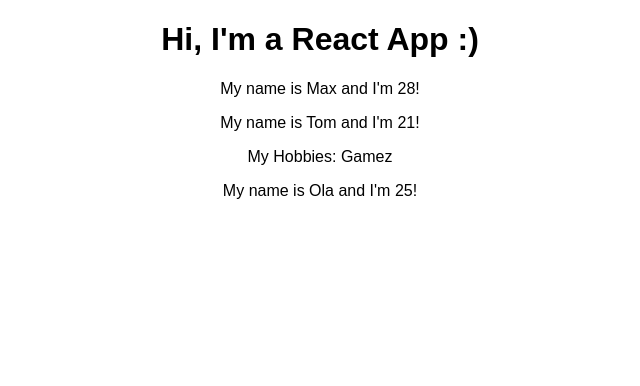
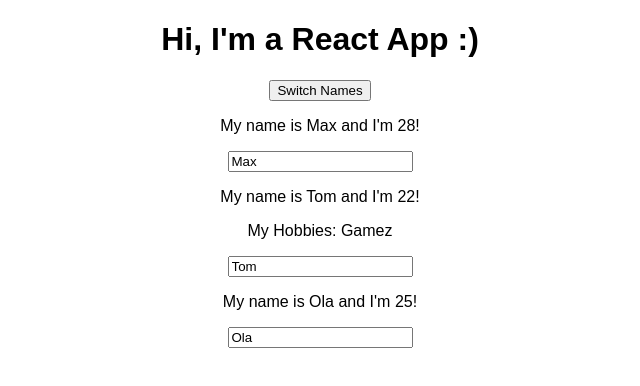
Before and after one commit to zulimazuli/react-complete-guide, a React (Create React App) app: page / in a window 1280 px wide. Shown: the top 386 px of the page, without its empty margins (320-960 px from the left). Built offline with nearby package versions, Linux system fonts and the light colour scheme.

Commit message:
States and handlers

```diff
--- a/src/App.js
+++ b/src/App.js
@@ -3,13 +3,47 @@ import './App.css';
 import Person from './Person/Person'
 
 class App extends Component {
+  state = {
+    persons: [
+      {name: "Max", age: 28 },
+      {name: "Tom", age: 22 },
+      {name: "Ola", age: 25 }
+    ]
+  }
+
+  switchNamesHandler = (newName) => {
+    this.setState({persons: [
+      {name: newName, age: 28 },
+      {name: "Tomasz", age: 29 },
+      {name: "Aleksandra", age: 25 }
+    ]})
+  }
+
+  nameChangedHandler = (event) => {
+    this.setState({persons: [
+      {name: 'Max', age: 28 },
+      {name: event.target.value, age: 29 },
+      {name: "Aleksandra", age: 25 }
+    ]})
+  }
+
+
   render() {
     return (
       <div className="App">
         <h1>Hi, I'm a React App :)</h1>
-        <Person name="Max" age="28" />
-        <Person name="Tom" age="21">My Hobbies: Gamez</Person>
-        <Person name="Ola" age="25" />
+        <button onClick={() => this.switchNamesHandler('Maximilian!!')}>Switch Names</button>
+        <Person
+        name={this.state.persons[0].name}
+        age={this.state.persons[0].age} />
+        <Person
+        name={this.state.persons[1].name}
+        age={this.state.persons[1].age}
+        click={this.switchNamesHandler.bind(this, 'Max!')}
+        changed={this.nameChangedHandler}>My Hobbies: Gamez</Person>
+        <Person
+        name={this.state.persons[2].name}
+        age={this.state.persons[2].age} />
       </div>
     );
     // return React.createElement('div', {className: 'App'}, React.createElement('h1', null, 'Does this work?'));
--- a/src/Person/Person.js
+++ b/src/Person/Person.js
@@ -3,8 +3,9 @@ import React from 'react';
 const person = (props) => {
     return (
         <div>
-            <p>My name is {props.name} and I'm {props.age}!</p>
+            <p onClick={props.click}>My name is {props.name} and I'm {props.age}!</p>
             <p>{props.children}</p>
+            <input type="text" onChange={props.changed} value={props.name} />
         </div>
     );
 }
```
